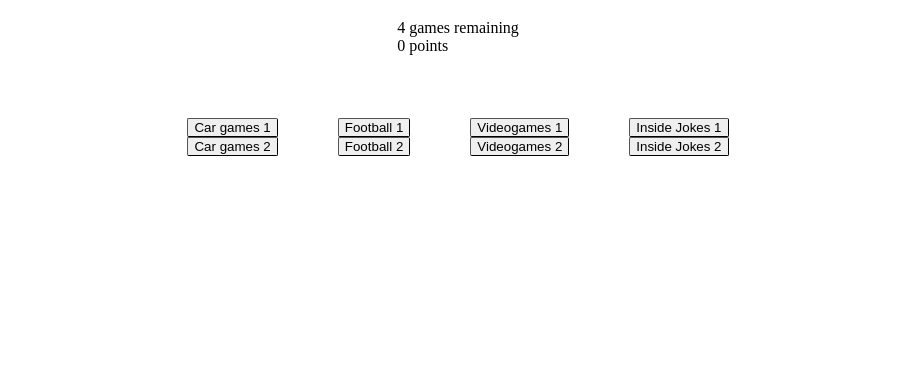
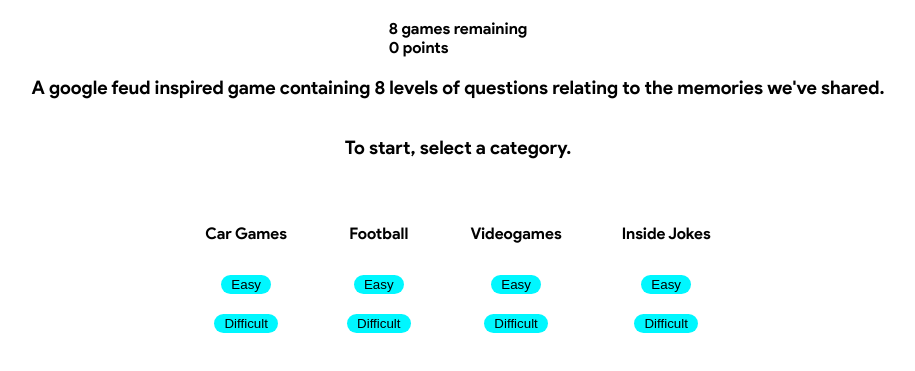
Before and after one commit to Mala-Patke/Maadi-bday, a plain HTML site: page index.htm in a window 1280 px wide. Shown: the part 71-442 px from the top of the page, without its empty margins (182-1097 px from the left). Drawn offline with Linux system fonts and the light colour scheme.

Commit message:
initial commit 3

```diff
--- a/css/global.css
+++ b/css/global.css
@@ -1,6 +1,11 @@
 @font-face {
     font-family: product-sans;
     src: url("../fonts/Product\ Sans\ Bold.ttf");
+}
+
+@font-face {
+    font-family: x-horror;
+    src: url("../fonts/X\ Horror\ X.ttf");
 }
 
 #root {
@@ -8,14 +13,11 @@
     justify-content: center;
     align-items: center;
     flex-direction: column;
-}
-
-h1 {
-    font-family: product-sans;
+    font-family: 'product-sans';
 }
 
 #games {
-    padding-top: 5%;
+    padding-top: 2%;
     display: flex;
     flex-direction: row;
     align-items: center;
@@ -31,8 +33,11 @@ h1 {
 }
 
 button {
-    border-radius: 2px;
-    border-width: 1px;
+    border-radius: 20px;
+    border-width: 0px;
+    background-color: rgb(0, 247, 255);
+    padding: 2px 10px;
+    margin: 10px 0px;
 }
 
 #question {
@@ -40,22 +45,48 @@ button {
     text-align: center;
 }
 
+#strikes {
+    font-family: 'x-horror';
+    color: red;
+    font-size:xx-large;
+}
+
 #answerList {
     list-style: none;
-    border: 1px solid black;
-    border-radius: 2px;
     padding: 10px;
 }
 
 #answerdiv {
-    width: 40%
+    width: 40%;
+}
+
+.answer {
+    border: 1px solid black;
+    padding: 5px;
+    margin-bottom: -1px;
+    font-size: large;
 }
 
 .answerText {
     display: inline-block;
+    opacity: 0%;
 }
 
 .answerScore {
     float:right;
-    text-decoration-color: blue;
+    color: blue;
 }
+
+@keyframes fadeIn {
+    0% {
+        opacity: 0%;
+    }
+    100% {
+        opacity: 100%;
+    }
+}
+
+input:checked + div {
+    animation: fadeIn linear 0.5s;
+    opacity: 100%;
+}
--- a/index.htm
+++ b/index.htm
@@ -10,25 +10,31 @@
                 <span id="gamesLeft"></span> games remaining<br>
                 <span id="points"></span> points
             </div>
+            <h3>A google feud inspired game containing 8 levels of questions relating to the memories we've shared.</h3>
+            <h3>To start, select a category.</h3>
             <div id="games">
                 <div class="buttonrow">
-                    <button code="cg1">Car games 1</button>
-                    <button code="cg2">Car games 2</button>
+                    <h4>Car Games</h4>
+                    <button code="cg1">Easy</button>
+                    <button code="cg2">Difficult</button>
                 </div>
 
                 <div class="buttonrow">
-                    <button code="fb1">Football 1</button>
-                    <button code="fb2">Football 2</button>
+                    <h4>Football</h4>
+                    <button code="fb1">Easy</button>
+                    <button code="fb2">Difficult</button>
                 </div>
 
                 <div class="buttonrow">
-                    <button code="vg1">Videogames 1</button>
-                    <button code="vg2">Videogames 2</button>
+                    <h4>Videogames</h4>
+                    <button code="vg1">Easy</button>
+                    <button code="vg2">Difficult</button>
                 </div>
 
                 <div class="buttonrow">
-                    <button code="ij1">Inside Jokes 1</button>
-                    <button code="ij2">Inside Jokes 2</button>
+                    <h4>Inside Jokes</h4>
+                    <button code="ij1">Easy</button>
+                    <button code="ij2">Difficult</button>
                 </div>
             </div>
         </div>
--- a/js/index.js
+++ b/js/index.js
@@ -1,5 +1,5 @@
 window.onload = () => {
-    if(!localStorage.getItem('gamesLeft')) localStorage.setItem('gamesLeft', 4);
+    if(!localStorage.getItem('gamesLeft')) localStorage.setItem('gamesLeft', 8);
     document.getElementById('gamesLeft').innerText = localStorage.getItem('gamesLeft');
 
     if(!localStorage.getItem('points')) localStorage.setItem('points', 0);
```
Also changed, not shown: game.htm (+6 -3 lines), js/data.js (+36 -11 lines), js/game.js (+50 -4 lines), fonts/X Horror X.ttf (added).
